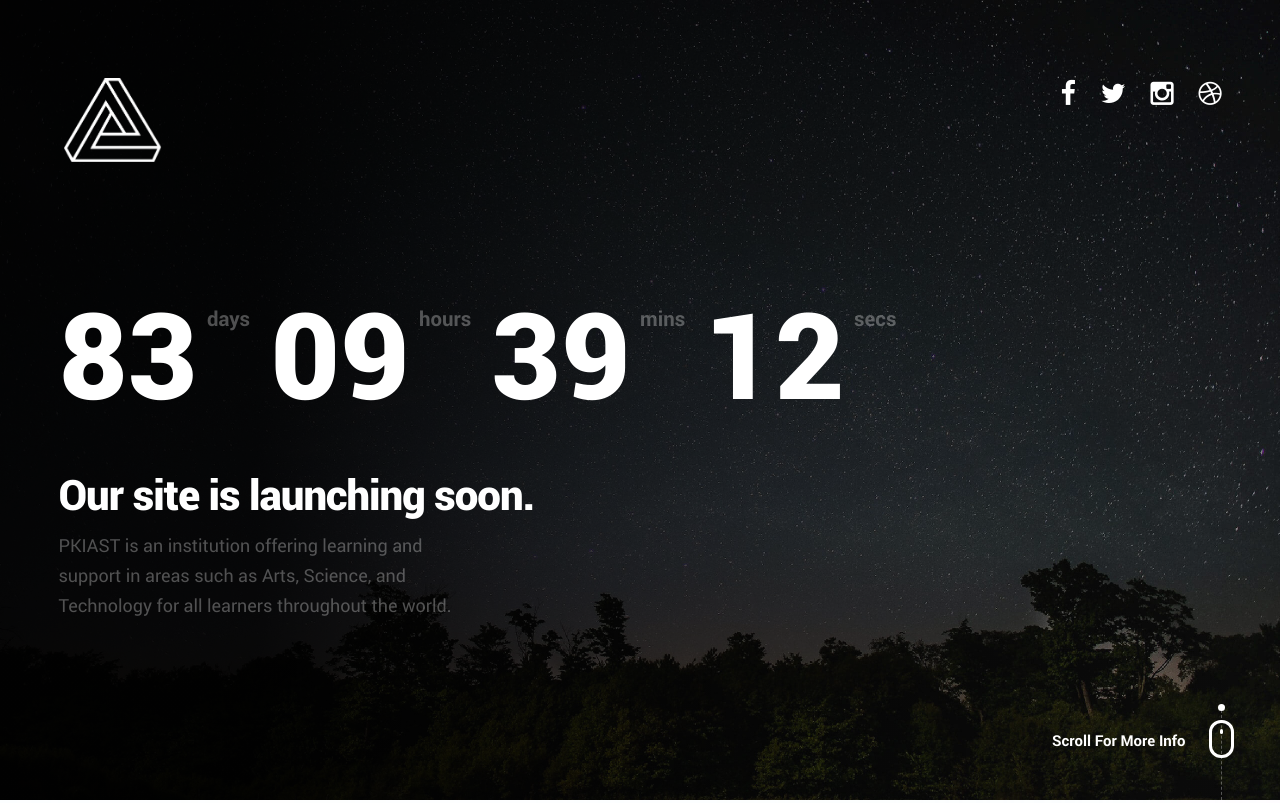
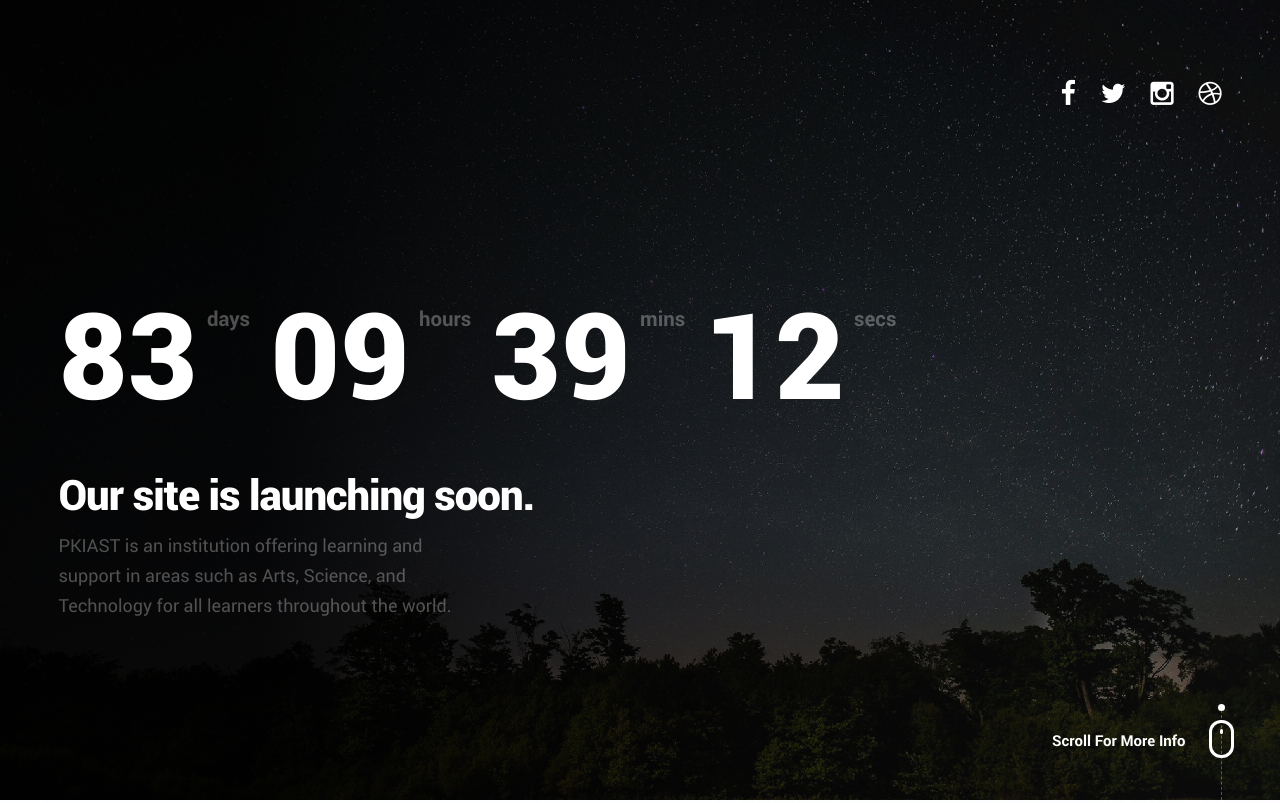
Before and after one commit to PKIAST/pkiast.github.io, a plain HTML site: page index.html in a window 1280 px wide. Shown: the top 803 px of the page. Drawn offline with Linux system fonts and the light colour scheme; files whose address does not match are found by name.

Commit message:
Update main.css

```diff
--- a/css/main.css
+++ b/css/main.css
@@ -824,7 +824,7 @@ header .logo a {
 	border: none;
 	width: 97px;
 	height: 84px;
-	background: url("../images/logo.png") no-repeat center;
+	/*background: url("../images/logo.png") no-repeat center;*/
 	background-size: 97px 84px;
 	font: 0/0 a;
 	text-shadow: none;
```
